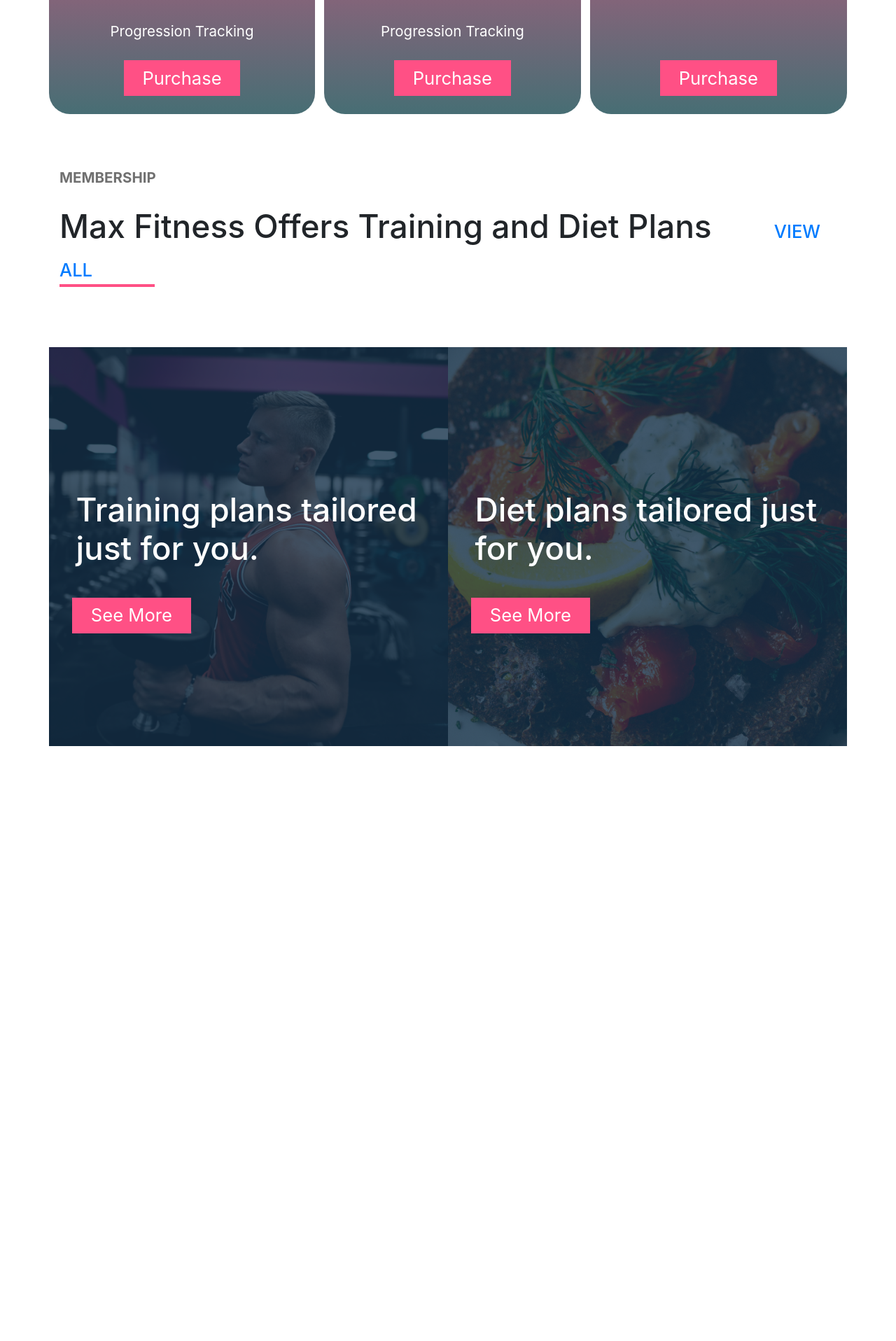
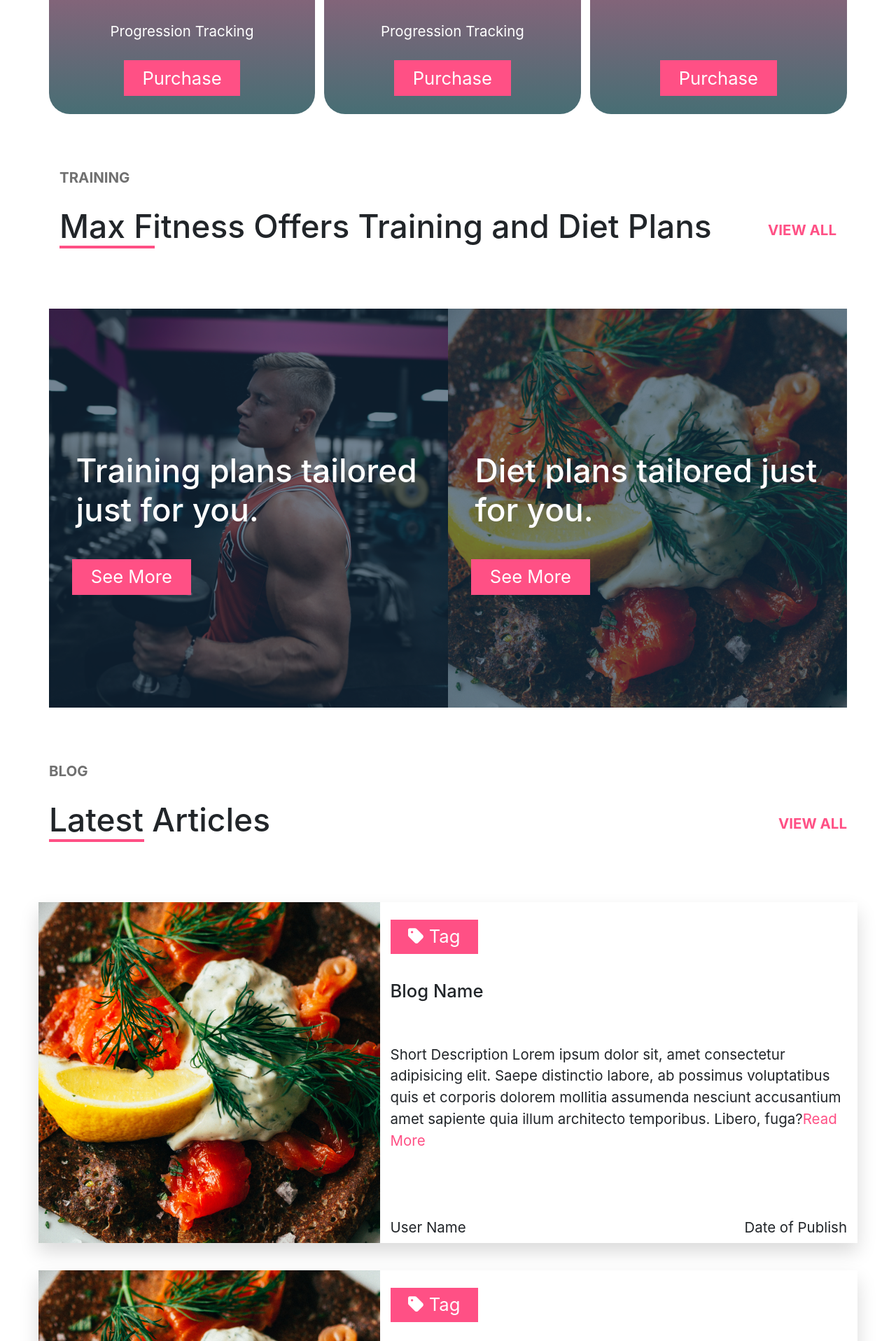
Before and after one commit to Code-Institute-Submissions/Max_Fitness_MS_4, a Django app: page / in a window 1280 px wide. Shown: the part 2830-4746 px from the top of the page at 70% size. Before the commit the page ends 3896 px from the top, so only its background shows below. Run offline with Django 3.2, Linux system fonts and the light colour scheme; some libraries are stand-ins or nearby versions.

Commit message:
Add blog section to index page

```diff
--- a/home/templates/home/index.html
+++ b/home/templates/home/index.html
@@ -617,11 +617,15 @@
         <div class="container">
             <div class="row">
                 <div class="col-12">
-                    <p class="section-tag text-uppercase text-gray font-weight-bold mt-5">membership</p>
-                    <h2 class="h2--border">Max Fitness Offers Training and Diet Plans  <a href="" class="d-none d-xl-inline text-uppercase viewall-link ml-5">View all</a></h2>
+                    <p class="section-tag text-uppercase text-gray font-weight-bold mt-5">training</p>
+                     <div class="d-flex">
+                        <h2 class="h2--border">Max Fitness Offers Training and Diet Plans</h2>
+                        <a href="" class="ml-auto
+                         text-uppercase viewall-link my-auto d-none d-lg-block">View all</a>
+                    </div>
                 </div>
             </div>
-            <div class="row mb-5 mt-5">
+            <div class="row mt-5">
                 <div class="col-12 col-sm-6 p-0">
                     <img src="{{ MEDIA_URL }}/fitness_advanced_workout_plan.jpg" alt="" class="img-fluid position-relative w-lg-50 w-lx-100 img-products">
                     <h3 class="position-absolute product-category-h3 pl-4 pr-2">Training plans tailored just for you.</h3>
@@ -637,6 +641,71 @@
             </div>
         </div>
     </section>
+    <section class="blog-section">
+        <div class="container p-sm-5 p-lg-0">
+            <div class="row">
+                <div class="col-12 mb-5">
+                    <p class="section-tag text-uppercase text-gray font-weight-bold mt-5">blog</p>
+                    <div class="d-flex">
+                        <h2 class="h2--border">Latest Articles</h2>
+                        <a href="" class="ml-auto
+                         text-uppercase viewall-link my-auto d-none d-lg-block">View all</a>
+                    </div>
+                </div>
+            </div>
+            <div class="row mb-4 shadow">
+                <div class="col-12 col-lg-5 p-0">
+                    <img src="{{ MEDIA_URL}}weight_cutting_diet.jpg" alt="" class="img-fluid">
+                </div>
+                <div class="col-12 col-lg-7 d-flex flex-column">
+                    <a href="" class="blog-section-tag mr-auto text-white mt-2 mt-sm-3"><i class="fas fa-tag"></i> Tag</a>
+                    <h3 class="mt-2 mt-sm-3 mt-lg-4">Blog Name</h3>
+                    <p class="my-auto">Short Description
+                    Lorem ipsum dolor sit, amet consectetur adipisicing elit. Saepe distinctio labore, ab possimus voluptatibus quis et corporis dolorem mollitia assumenda nesciunt accusantium amet sapiente quia illum architecto temporibus. Libero, fuga?<a href="" class="text-pink">Read More</a>
+                    </p>
+
+                    <div class="mt-auto d-flex d-row">
+                        <p class="mb-1">User Name</p>
+                        <p class="mb-1 ml-auto">Date of Publish</p>
+                    </div>
+                </div>
+            </div>
+            <div class="row mb-4 shadow">
+                <div class="col-12 col-lg-5 p-0">
+                    <img src="{{ MEDIA_URL}}weight_cutting_diet.jpg" alt="" class="img-fluid">
+                </div>
+                <div class="col-12 col-lg-7 d-flex flex-column">
+                    <a href="" class="blog-section-tag mr-auto text-white mt-2 mt-sm-3"><i class="fas fa-tag"></i> Tag</a>
+                    <h3 class="mt-2 mt-sm-3 mt-lg-4">Blog Name</h3>
+                    <p class="my-auto">Short Description
+                    Lorem ipsum dolor sit, amet consectetur adipisicing elit. Saepe distinctio labore, ab possimus voluptatibus quis et corporis dolorem mollitia assumenda nesciunt accusantium amet sapiente quia illum architecto temporibus. Libero, fuga?<a href="" class="text-pink">Read More</a>
+                    </p>
+
+                    <div class="mt-auto d-flex d-row">
+                        <p class="mb-1">User Name</p>
+                        <p class="mb-1 ml-auto">Date of Publish</p>
+                    </div>
+                </div>
+            </div>
+            <div class="row mb-4 shadow">
+                <div class="col-12 col-lg-5 p-0">
+                    <img src="{{ MEDIA_URL}}weight_cutting_diet.jpg" alt="" class="img-fluid">
+                </div>
+                <div class="col-12 col-lg-7 d-flex flex-column">
+                    <a href="" class="blog-section-tag mr-auto text-white mt-2 mt-sm-3"><i class="fas fa-tag"></i> Tag</a>
+                    <h3 class="mt-2 mt-sm-3 mt-lg-4">Blog Name</h3>
+                    <p class="my-auto">Short Description
+                    Lorem ipsum dolor sit, amet consectetur adipisicing elit. Saepe distinctio labore, ab possimus voluptatibus quis et corporis dolorem mollitia assumenda nesciunt accusantium amet sapiente quia illum architecto temporibus. Libero, fuga?<a href="" class="text-pink">Read More</a>
+                    </p>
+
+                    <div class="mt-auto d-flex d-row">
+                        <p class="mb-1">User Name</p>
+                        <p class="mb-1 ml-auto">Date of Publish</p>
+                    </div>
+                </div>
+            </div>
+        </div>
+    </section>
 {% endblock %}
 
 {% block postloadjs %}
--- a/static/css/base.css
+++ b/static/css/base.css
@@ -411,8 +411,12 @@ html {
     width: 5.3rem;
 }
 
-.text-gray{
+.text-gray {
     color: #707070;
+}
+
+.text-pink {
+    color: #FF5085;
 }
 
 
@@ -498,14 +502,16 @@ input:checked + .slider:before {
 }
 
 .viewall-link{
-    font-size: 1rem;
+    font-size: .8rem;
+    color: #FF5085;
+    font-weight: bold;
 }
 
 /* Products Section Index Page*/
 
 .color-overlay {
     background-color: #15314A;
-    opacity: 0.8;
+    opacity: 0.6;
     top: 0;
     background-blend-mode: soft-light;
     z-index: -1;
@@ -598,3 +604,12 @@ input:checked + .slider:before {
     border-color: #FF5085;
 }
 }
+
+/* Blog Section Index Page */
+
+.blog-section-tag {
+    background: #FF5085;
+    padding: .2rem 1rem;
+    border-radius: 0;
+    border-color: #ff5085;
+}
```
